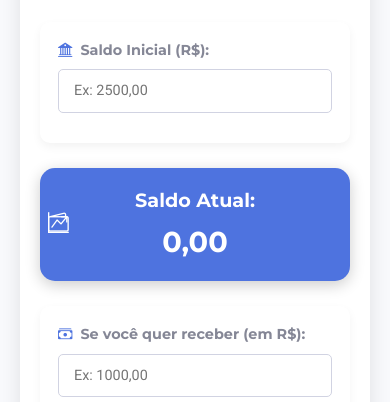
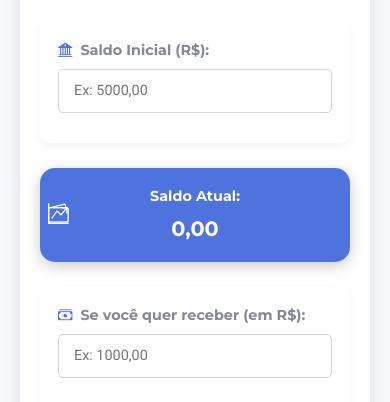
Before and after one commit to rjcecim/kitten, a plain HTML site: page index.html in a window 390 px wide. Shown: the part 402-804 px from the top of the page. Drawn offline with nearby package versions, Linux system fonts and the light colour scheme.

Commit message:
Update index.html

```diff
--- a/index.html
+++ b/index.html
@@ -232,7 +232,7 @@
             border-radius: 15px;
             box-shadow: 0 4px 15px rgba(0, 0, 0, 0.2);
             transition: transform var(--transition-speed), box-shadow var(--transition-speed);
-            position: relative; /* Para posicionar os ícones absolutament */
+            position: relative; /* Para posicionar os ícones absolutamente */
             margin-bottom: 25px; /* Espaço abaixo do card */
         }
 
@@ -304,6 +304,15 @@
                 left: 10px;
                 right: 10px;
             }
+
+            /* Ajustes para evitar sobreposição */
+            .saldo-details .saldo-titulo {
+                font-size: 1rem;
+            }
+
+            .saldo-details .saldo-valor {
+                font-size: 1.5rem;
+            }
         }
 
         @media (max-width: 480px) {
@@ -328,6 +337,15 @@
                 left: 8px;
                 right: 8px;
             }
+
+            /* Ajustes adicionais para telas muito pequenas */
+            .saldo-details .saldo-titulo {
+                font-size: 0.9rem;
+            }
+
+            .saldo-details .saldo-valor {
+                font-size: 1.3rem;
+            }
         }
 
         /* Animação de fade-in */
@@ -348,7 +366,7 @@
         <!-- Entrada do Saldo Inicial -->
         <div class="section">
             <label for="saldoInicial"><i class="bi bi-bank2"></i> Saldo Inicial (R$):</label>
-            <input type="text" id="saldoInicial" oninput="formatarCampoMonetario(this); atualizarSaldo()" placeholder="Ex: 2500,00">
+            <input type="text" id="saldoInicial" oninput="formatarCampoMonetario(this); atualizarSaldo()" placeholder="Ex: 5000,00">
             <div id="saldoInicialError" class="error-message d-none">Por favor, insira um saldo válido.</div>
         </div>
 
```
